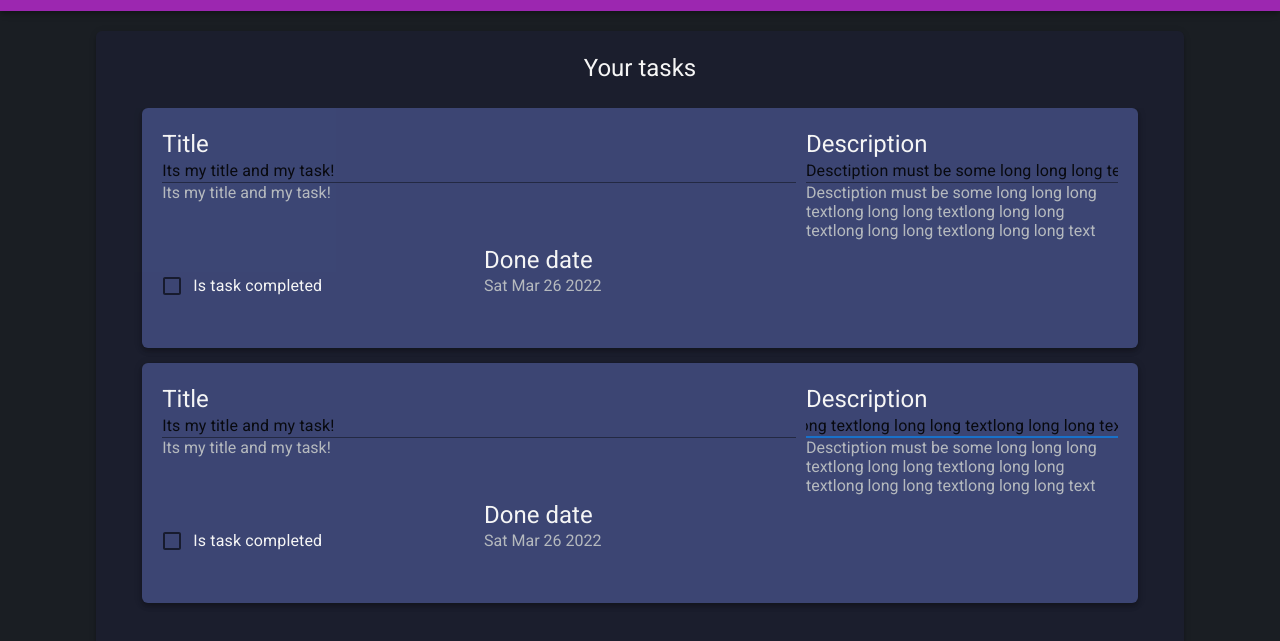
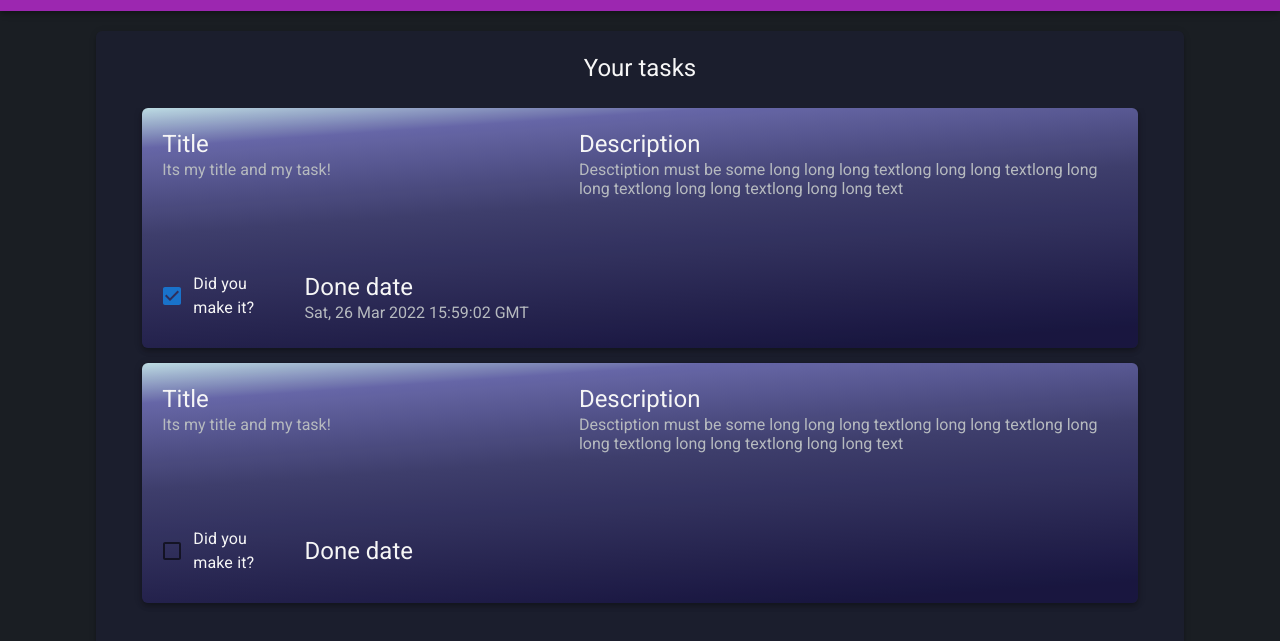
Before and after one commit to rrtyui228/tasklist, a React app: page / in a window 1280 px wide. Shown: the part 53-694 px from the top of the page. Built offline with nearby package versions, Linux system fonts and the light colour scheme; some packages are replaced by stand-ins of ours.

Commit message:
some work with material styles and some shared components done, also tasks table is done

```diff
--- /dev/null
+++ b/src/components/TasksList/TaskCard/EditableTextField.js
@@ -0,0 +1,43 @@
+import React, {useState} from 'react';
+import PropTypes from 'prop-types';
+import s from '../TasksList.module.scss';
+import {TextField} from 'shared';
+import {Typography} from '@mui/material';
+
+const EditableTextField = ({entity, header, className, placeholder, rowsCount}) => {
+  const [taskEntity, setEntity] = useState(entity);
+  const [isEdit, setIsEdit] = useState(false);
+
+  return (
+    <div
+      className={className}
+      onMouseEnter={() => setIsEdit(true)}
+      onMouseLeave={() => setIsEdit(false)}
+    >
+      <Typography variant={'h5'} className={s.header}>
+        {header}
+      </Typography>
+      <TextField
+        rowsCount={rowsCount}
+        placeholder={placeholder}
+        isEdit={isEdit}
+        value={taskEntity}
+        setValue={setEntity}
+      />
+    </div>
+  );
+};
+
+EditableTextField.propTypes = {
+  rowsCount: PropTypes.number,
+  className: PropTypes.string,
+  placeholder: PropTypes.string,
+  entity: PropTypes.string,
+  header: PropTypes.string
+};
+
+EditableTextField.defaultProps = {
+  header: ''
+};
+
+export default EditableTextField;
--- a/src/components/TasksList/TaskCard/index.js
+++ b/src/components/TasksList/TaskCard/index.js
@@ -2,50 +2,41 @@ import React, {useState} from 'react';
 import PropTypes from 'prop-types';
 import cn from 'classnames';
 import s from '../TasksList.module.scss';
-import {Checkbox, FormControlLabel, Typography, TextField} from '@mui/material';
+import EditableTextField from './EditableTextField';
+import {Checkbox, FormControlLabel, Typography} from '@mui/material';
 
 const TaskCard = ({title, description, doneDate}) => {
-  const [taskTitle, setTitle] = useState(title);
-  const [taskDescription, setDescription] = useState(description);
+  const [done, setDone] = useState(doneDate);
+
+  const setDoneDate = (isChecked) => setDone(isChecked ? new Date().toUTCString() : null);
 
   return (
     <div className={s.cardContainer}>
       <FormControlLabel
-        control={<Checkbox />}
-        label={'Is task completed'}
+        control={<Checkbox/>}
+        label={'Did you make it?'}
         className={cn(s.check, s.header)}
+        checked={!!done}
+        onChange={(event) => setDoneDate(event.target.checked)}
       />
-      <div className={s.title}>
-        <Typography variant={'h5'} className={s.header}>
-          Title
-        </Typography>
-        <TextField
-          fullWidth={true}
-          autoFocus={true}
-          value={taskTitle}
-          variant={'standard'}
-          onChange={(event) => setTitle(event.target.value)}
-        />
-        {taskTitle}
-      </div>
-      <div className={s.description}>
-        <Typography variant={'h5'} className={s.header}>
-          Description
-        </Typography>
-        <TextField
-          fullWidth={true}
-          autoFocus={true}
-          value={taskDescription}
-          variant={'standard'}
-          onChange={(event) => setDescription(event.target.value)}
-        />
-        {taskDescription}
-      </div>
+      <EditableTextField
+        placeholder={'Enter title'}
+        entity={title}
+        header={'Title'}
+        className={s.title}
+      />
+      <EditableTextField
+        placeholder={'Enter description'}
+        entity={description}
+        header={'Description'}
+        className={s.description}
+        rowsCount={7}
+      />
       <div className={s.doneDate}>
         <Typography variant={'h5'} className={s.header}>
           Done date
         </Typography>
-        {doneDate}
+        {done}
       </div>
     </div>
   );
--- a/src/components/TasksList/Tasks/index.js
+++ b/src/components/TasksList/Tasks/index.js
@@ -8,13 +8,13 @@ const Tasks = () => {
     title: 'Its my title and my task!',
     description: 'Desctiption must be some long long long textlong long lon' +
       'g textlong long long textlong long long textlong long long text',
-    doneDate: new Date().toDateString()
+    doneDate: new Date().toUTCString()
   }, {
     id: 2,
     title: 'Its my title and my task!',
     description: 'Desctiption must be some long long long textlong long lon' +
       'g textlong long long textlong long long textlong long long text',
-    doneDate: new Date().toDateString()
+    doneDate: null
   }]);
 
   return (
--- a/src/components/TasksList/TasksList.module.scss
+++ b/src/components/TasksList/TasksList.module.scss
@@ -49,14 +49,16 @@ $border-radius: 6px;
   display: grid;
   padding: 2%;
   grid-gap: 10px;
-  grid-template-columns: 1fr 1fr 1fr;
+  grid-template-columns: 1fr 2fr 4fr fit-content(20%);
+  grid-template-rows: 2fr 1fr;
   width: 100%;
   height: 100%;
   max-height: 15rem;
-  background-color: $light-blue;
   box-shadow: $shadow;
   border-radius: $border-radius;
   color: $gray-one;
+  overflow: hidden;
+  background: linear-gradient(356deg, rgba(25,22,65,1) 7%, rgba(64,64,112,1) 59%, rgba(106,106,173,1) 87%, rgba(196,228,235,1) 100%);
 
   &:not(:last-child) {
     margin-bottom: 15px;
@@ -77,6 +79,10 @@ $border-radius: 6px;
   }
 
   .doneDate {
+    display: flex;
+    flex-direction: column;
+    justify-content: center;
+    align-items: flex-start;
     grid-column: 2 ;
     grid-row: 2 ;
   }
--- /dev/null
+++ b/src/components/shared/Collapse/Collapse.module.scss
@@ -0,0 +1,10 @@
+.rotateIcon {
+  transform: rotate(180deg);
+}
+
+.overflowed {
+  display: -webkit-box;
+  overflow: hidden;
+  text-overflow: ellipsis;
+  -webkit-box-orient: vertical;
+}
--- /dev/null
+++ b/src/components/shared/Collapse/index.js
@@ -0,0 +1,71 @@
+import React, {Component, createRef} from 'react';
+import PropTypes from 'prop-types';
+import s from './Collapse.module.scss';
+
+class Collapse extends Component {
+  constructor(props) {
+    super(props);
+
+    this.maxClientHeight = this.props.lineHeight * this.props.linesCount;
+    this.anchorElement = createRef();
+    this.state = {
+      isExpanded: false
+    };
+  }
+
+  get isOverflowed() {
+    return this.state.exceededLimit && !this.state.isExpanded;
+  }
+
+  componentDidMount() {
+    this.setLimitExceeded(this.anchorElement.current?.offsetHeight > this.maxClientHeight);
+  }
+
+  setLimitExceeded = (option) => {
+    this.setState({exceededLimit: option});
+  };
+
+  setExpand = () => {
+    this.setState((state) => {
+      return {
+        isExpanded: !state.isExpanded
+      };
+    });
+  };
+
+  render() {
+    const {children, linesCount} = this.props;
+
+    return (
+      <React.Fragment>
+        <div
+          className={this.isOverflowed ? s.overflowed : undefined}
+          style={
+            linesCount === 1 ?
+              {display: 'block'} :
+              {
+                lineClamp: linesCount,
+                WebkitLineClamp: linesCount
+              }
+          }
+          ref={this.anchorElement}
+        >
+          {children}
+        </div>
+      </React.Fragment>
+    );
+  }
+}
+
+Collapse.propTypes = {
+  children: PropTypes.node,
+  linesCount: PropTypes.number,
+  lineHeight: PropTypes.number
+};
+
+Collapse.defaultProps = {
+  linesCount: 3,
+  lineHeight: 20
+};
+
+export default Collapse;
--- a/src/components/shared/Header/index.js
+++ b/src/components/shared/Header/index.js
@@ -1,9 +1,5 @@
 import React from 'react';
-import AppBar from '@mui/material/AppBar';
-import Box from '@mui/material/Box';
-import Toolbar from '@mui/material/Toolbar';
-import Typography from '@mui/material/Typography';
-import Button from '@mui/material/Button';
+import {AppBar, Box, Toolbar, Typography, Button} from '@mui/material';
 import {styles, createOverride, Theme} from 'styles';
 
 const theme = createOverride('MuiAppBar', {
--- /dev/null
+++ b/src/components/shared/TextField/TextField.module.scss
@@ -0,0 +1,3 @@
+.read {
+  word-break: break-word;
+}
--- /dev/null
+++ b/src/components/shared/TextField/index.js
@@ -0,0 +1,59 @@
+import React from 'react';
+import PropTypes from 'prop-types';
+import s from './TextField.module.scss';
+import {Collapse} from 'shared';
+import {TextField as MaterialTextField} from '@mui/material';
+import {createOverride, Theme, styles} from 'styles';
+
+const TextField = ({
+  value,
+  setValue,
+  placeholder,
+  required,
+  isEdit,
+  rowsCount
+}) => {
+  const theme = createOverride('MuiInput', {
+    root: {
+      color: styles.grayOne
+    }
+  });
+
+  return isEdit ? (
+    <Theme theme={theme}>
+      <MaterialTextField
+        maxRows={rowsCount}
+        required={required}
+        placeholder={placeholder}
+        multiline={true}
+        fullWidth={true}
+        autoFocus={true}
+        value={value}
+        variant={'standard'}
+        onChange={(event) => setValue(event.target.value)}
+      />
+    </Theme>
+  ) : (
+    <Collapse linesCount={rowsCount}>
+      <div className={s.read}>
+        {value}
+      </div>
+    </Collapse>
+  );
+};
+
+TextField.propTypes = {
+  rowsCount: PropTypes.number,
+  isEdit: PropTypes.bool,
+  required: PropTypes.bool,
+  placeholder: PropTypes.string,
+  value: PropTypes.string,
+  setValue: PropTypes.func
+};
+
+TextField.defaultProps = {
+  placeholder: 'Enter value',
+  rowsCount: 3
+};
+
+export default TextField;
--- a/src/components/shared/index.js
+++ b/src/components/shared/index.js
@@ -1,7 +1,11 @@
+import Collapse from './Collapse';
+import TextField from './TextField';
 import Header from './Header';
 import Button from './Button';
 
 export {
+  Collapse,
+  TextField,
   Header,
   Button
 };
--- a/src/styles/variables.scss
+++ b/src/styles/variables.scss
@@ -12,4 +12,5 @@ $shadow: 0 2px 4px -1px rgba(0, 0, 0, 0.2), 0 4px 5px 0 rgba(0, 0, 0, 0.14), 0 1
 :export {
   bubblesCount: $bubble-count;
   deepBlue: $deep-blue;
+  grayOne: $gray-one;
 }
```
